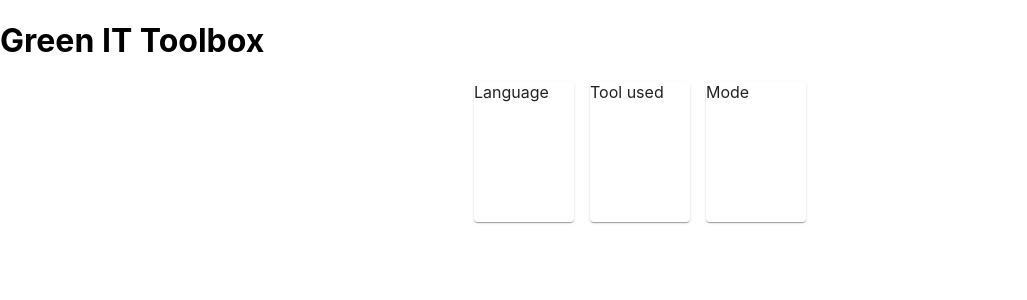
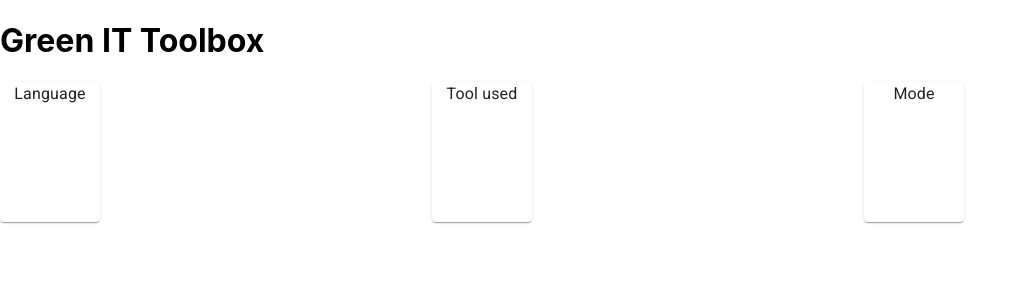
Before and after one commit to Pyrrha/green-it-toolbox, a React (Create React App) app in the folder front/: page / in a window 1280 px wide. Shown: the top 300 px of the page, without its empty margins (0-1027 px from the left). Built offline with nearby package versions, Linux system fonts and the light colour scheme.

Commit message:
Typography package used

```diff
--- a/front/src/Form.js
+++ b/front/src/Form.js
@@ -3,6 +3,7 @@ import React from 'react'
 import { makeStyles } from '@material-ui/core/styles';
 import Grid from '@material-ui/core/Grid';
 import Paper from '@material-ui/core/Paper';
+import Typography from "@material-ui/core/Typography";
 
 const useStyles = makeStyles((theme) => ({
     root: {
@@ -22,12 +23,18 @@ const Form = () => {
     const forms = [
         {
             title: "Language",
+            choices: [],
+            options: []
         },
         {
-            title: "Tool used"
+            title: "Tool used",
+            choices: [],
+            options: []
         },
         {
-            title: "Mode"
+            title: "Mode",
+            choices: [],
+            options: []
         }
     ];
 
@@ -36,8 +43,10 @@ const Form = () => {
             <Grid item xs={12}>
                 <Grid container justify="center" spacing={2}>
                     {forms.map((value) => (
-                        <Grid key={value.title} item>
-                            <Paper className={classes.paper} children={value.title}/>
+                        <Grid key={value.title} xs={4} item>
+                            <Paper className={classes.paper}>
+                            <Typography align={'center'}>{value.title}</Typography>
+                            </Paper>
                         </Grid>
                     ))}
                 </Grid>
```
